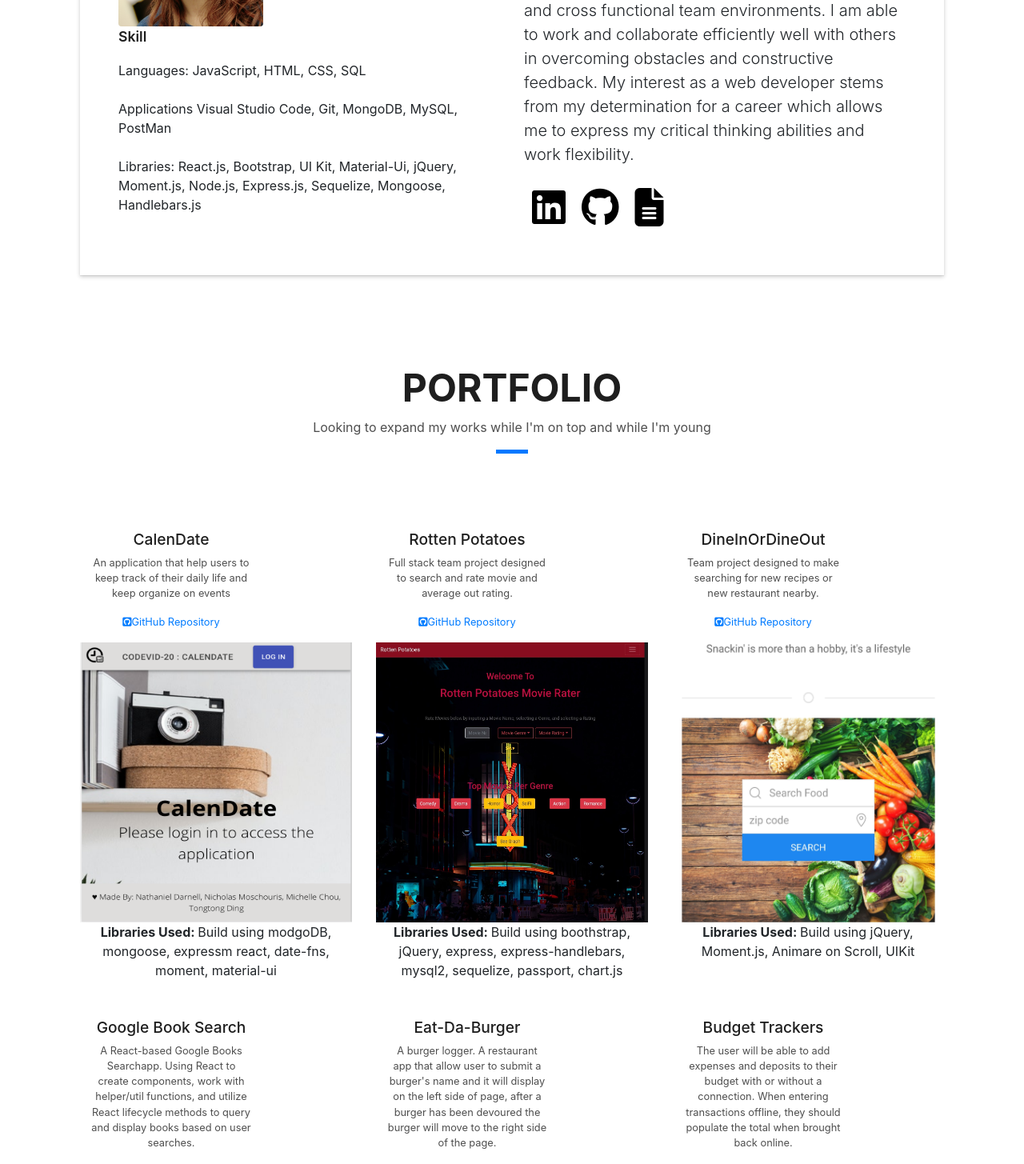
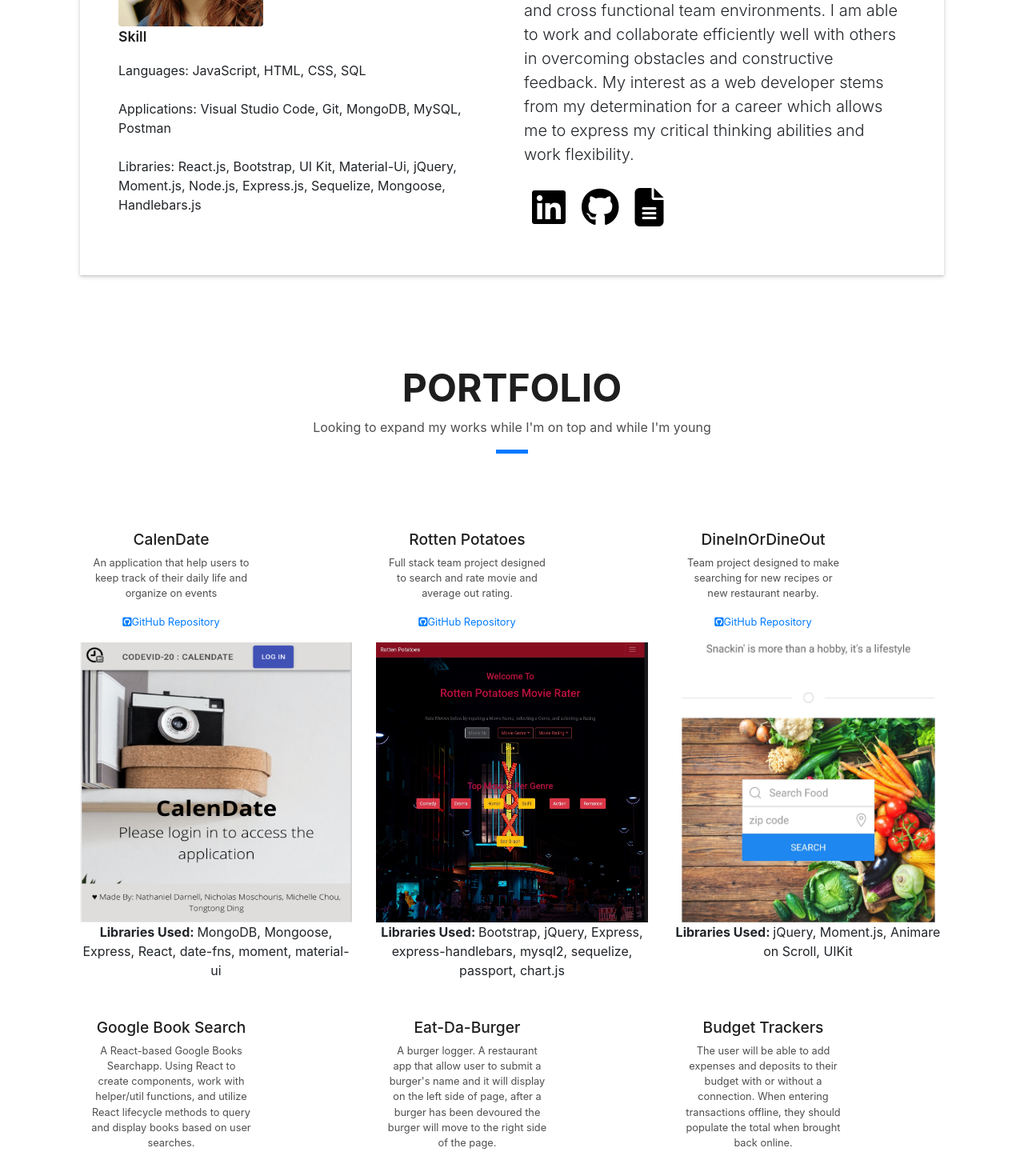
Before and after one commit to choumrdh/choumrdh.github.io, a React (Create React App) app: page /#/ in a window 1280 px wide. Shown: the part 1060-2515 px from the top of the page at 80% size. Built offline with nearby package versions, Linux system fonts and the light colour scheme.

Commit message:
making corrections

```diff
--- a/src/components/Intro/Intro.js
+++ b/src/components/Intro/Intro.js
@@ -9,12 +9,12 @@ const Intro = () => {
         <div className="table-cell">
           <div className="container">
             <h1 className="intro-title mb-4">Michelle Chou</h1>
-            <p className="intro-subtitle row">
-              <span className="col-12 col-md-4">Full-Stack Developer</span>{" "}
-              <span className="col-12 col-md-4">Front-End Developer</span>{" "}
+            <div className="intro-subtitle row">
+              <span className="col-12 col-md-4">Full-Stack Developer</span>
+              <span className="col-12 col-md-4">Front-End Developer</span>
               <span className="col-12 col-md-4">Web Developer</span>
               <strong className="text-slider"></strong>
-            </p>
+            </div>
           </div>
         </div>
       </div>
--- a/src/components/about/About.js
+++ b/src/components/about/About.js
@@ -55,9 +55,9 @@ function About() {
                     </div>
                     <br />
                     <div>
-                      <span>Applications</span>{" "}
+                      <span>Applications:</span>{" "}
                       <span className="pull-right">
-                        Visual Studio Code, Git, MongoDB, MySQL, PostMan
+                        Visual Studio Code, Git, MongoDB, MySQL, Postman
                       </span>
                     </div>
                     <br />
--- a/src/components/utils/projects.json
+++ b/src/components/utils/projects.json
@@ -3,8 +3,8 @@
         "id":1,
         "title":"CalenDate",
         "image":"/assets/img/project3_CalenDate.png",
-        "description":"An application that help users to keep track of their daily life and keep organize on events",
-        "libraries":"Build using modgoDB, mongoose, expressm react, date-fns, moment, material-ui",
+        "description":"An application that help users to keep track of their daily life and organize on events",
+        "libraries":"MongoDB, Mongoose, Express, React, date-fns, moment, material-ui",
         "linkToApp":"https://calendate.herokuapp.com/",
         "githubReop":"https://github.com/choumrdh/Project_3_CodeVid20"
     },
@@ -13,7 +13,7 @@
         "title":"Rotten Potatoes",
         "image":"/assets/img/project2_RottenPotatoes.jpg",
         "description":"Full stack team project designed to search and rate movie and average out rating.",
-        "libraries":"Build using boothstrap, jQuery, express, express-handlebars, mysql2, sequelize, passport, chart.js",
+        "libraries":"Bootstrap, jQuery, Express, express-handlebars, mysql2, sequelize, passport, chart.js",
         "linkToApp":"https://rotten-potatoes-vm3.herokuapp.com/login",
         "githubReop":"https://github.com/Nmosch/P2_Valar_Morghulis_Movie_Ranker"
     },
@@ -22,7 +22,7 @@
         "title":"DineInOrDineOut",
         "image":"/assets/img/project1_DineInOrDineOut.jpg",
         "description":"Team project designed to make searching for new recipes or new restaurant nearby.",
-        "libraries":"Build using jQuery, Moment.js, Animare on Scroll, UIKit",
+        "libraries":"jQuery, Moment.js, Animare on Scroll, UIKit",
         "linkToApp":"https://denzgrant.github.io/SnapesOnAPlane/",
         "githubReop":"https://github.com/denzgrant/SnapesOnAPlane"
     },
@@ -31,7 +31,7 @@
         "title":"Google Book Search",
         "image":"/assets/img/homework_GoogleBookSearch.png",
         "description":"A React-based Google Books Searchapp. Using React to create components, work with helper/util functions, and utilize React lifecycle methods to query and display books based on user searches. ",
-        "libraries":"Build using express, node, boostrap, mongoose and MongoDB",
+        "libraries":"Express, Node.js, Bootstrap, Mongoose and MongoDB",
         "linkToApp":"https://mern-googlebooksearch.herokuapp.com/",
         "githubReop":"https://github.com/choumrdh/21_MERN_GoogleBookSearch"
     },
@@ -40,7 +40,7 @@
         "title":"Eat-Da-Burger",
         "image":"/assets/img/homework_Eat_da_burger.jpg",
         "description":"A burger logger. A restaurant app that allow user to submit a burger's name and it will display on the left side of page, after a burger has been devoured the burger will move to the right side of the page.",
-        "libraries":"Build using express, express-handlebars, mysql",
+        "libraries":"Express, express-handlebars, mysql",
         "linkToApp":"https://mvc-13-eat-da-burger.herokuapp.com/",
         "githubReop":"https://github.com/choumrdh/13_MVC_Eat_Da_Burger"
     },
@@ -49,7 +49,7 @@
         "title":"Budget Trackers",
         "image":"/assets/img/homework_BudgetTracker.png",
         "description":"The user will be able to add expenses and deposits to their budget with or without a connection. When entering transactions offline, they should populate the total when brought back online.",
-        "libraries":"Build using express, mongoose, morgan, compression, lite-server",
+        "libraries":"Express, Mongoose, morgan, compression, lite-server",
         "linkToApp":"https://pwa-18-budgettracker.herokuapp.com/",
         "githubReop":"https://github.com/choumrdh/18_PWA_BudgetTrackers"
     }
```
Also changed, not shown: 10 other files (tests, documents, lock files or other folders).
